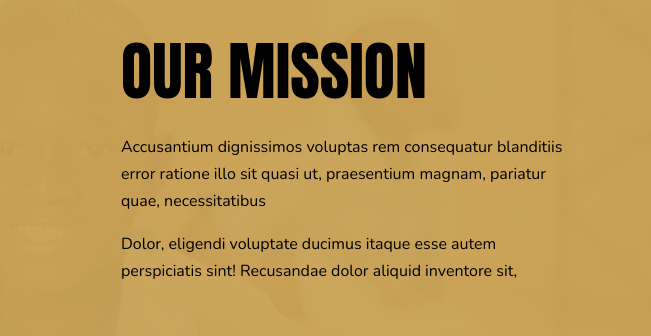
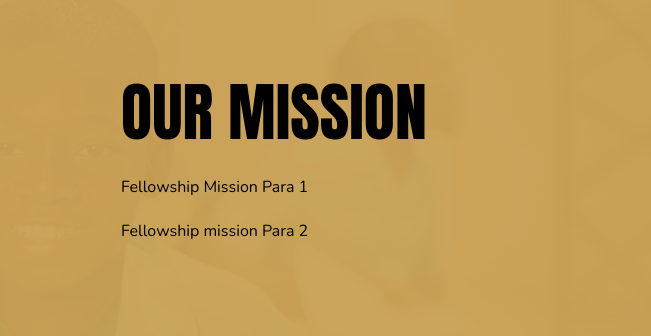
Before and after one commit to abhishekrnc/F_Sample_web_1, a plain HTML site: page index.html in a window 1280 px wide. Shown: the part 1352-1688 px from the top of the page, 629-1280 px from the left. Drawn offline with nearby package versions, Linux system fonts and the light colour scheme; files whose address does not match are found by name.

Commit message:
Update index.html

```diff
--- a/index.html
+++ b/index.html
@@ -102,8 +102,8 @@
           </div>
           <div class="col-lg-5 ml-auto align-self-lg-center">
             <h2 class="text-black mb-4 text-uppercase section-title">Our Mission</h2>
-            <p class="text-black">Accusantium dignissimos voluptas rem consequatur blanditiis error ratione illo sit quasi ut, praesentium magnam, pariatur quae, necessitatibus</p>
-            <p class="text-black">Dolor, eligendi voluptate ducimus itaque esse autem perspiciatis sint! Recusandae dolor aliquid inventore sit,</p>
+            <p class="text-black">Fellowship Mission Para 1</p>
+            <p class="text-black">Fellowship mission Para 2</p>
           </div>
         </div>
         <div class="row">
```
